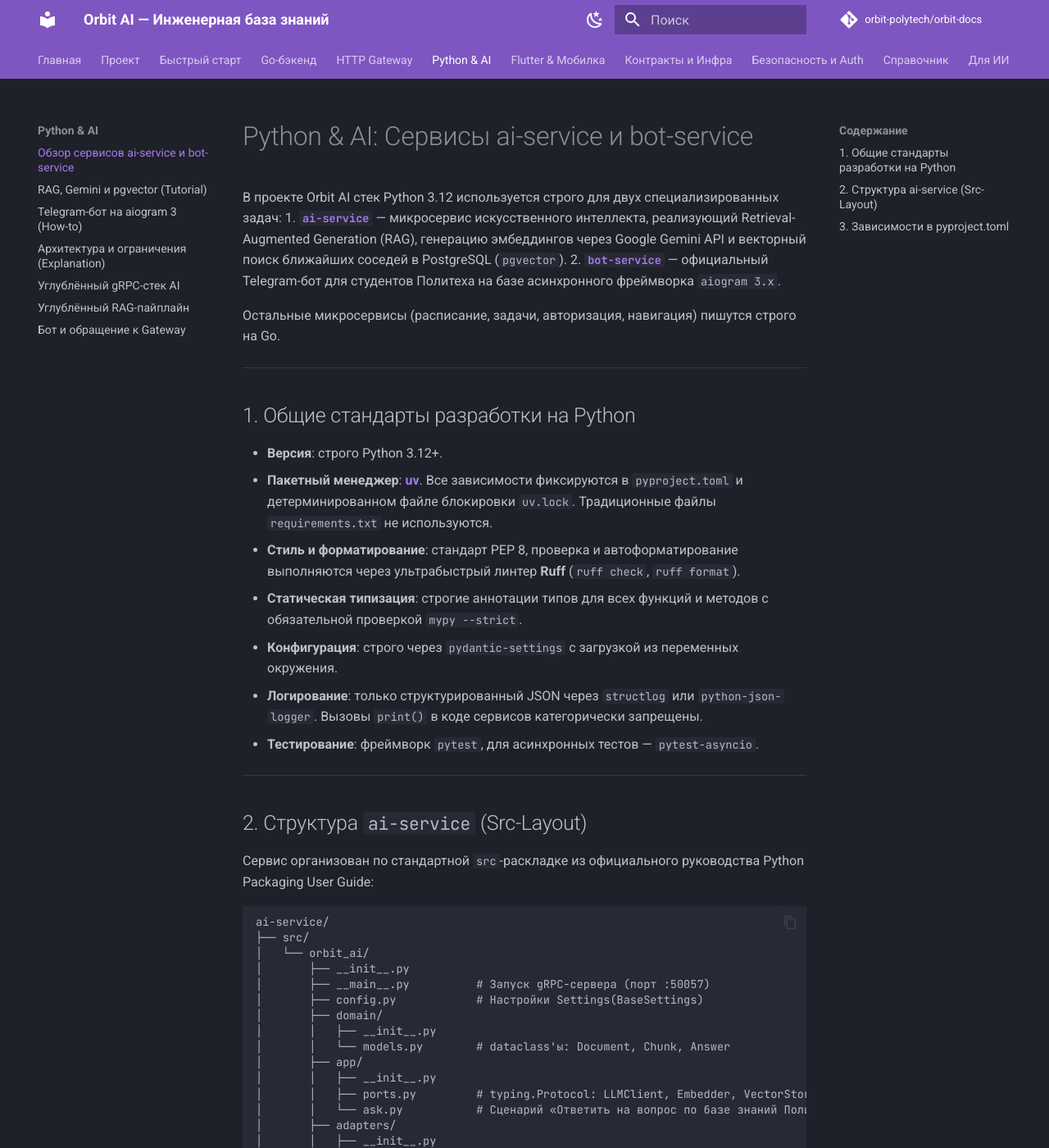
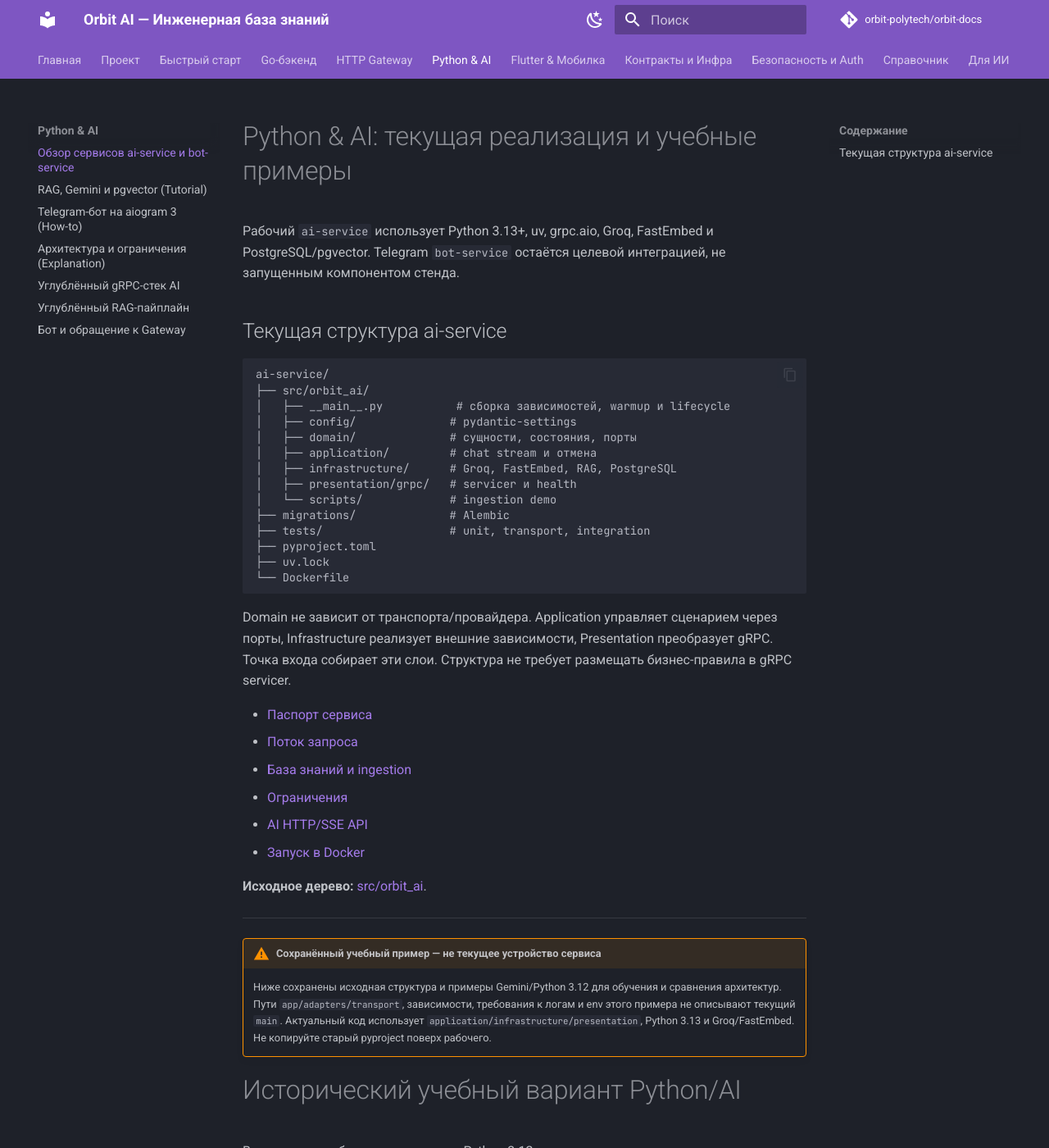
Before and after one commit to orbit-polytech/orbit-docs, an MkDocs documentation site: the page built from docs/python-ai/overview.md, in a window 1280 px wide and 1400 px high. Shown: the whole window at 82% size. Built offline with MkDocs 1.6.1 and Material for MkDocs 9.7.7, drawn with Linux system fonts in a browser that asks for light colours; comment, search, counter and statistics services are not loaded; some of the changed text lies outside the part shown.

Commit message:
docs: update AI integration handbook (6/16)

````diff
--- a/docs/python-ai/overview.md
+++ b/docs/python-ai/overview.md
@@ -1,6 +1,45 @@
-# Python & AI: Сервисы ai-service и bot-service
+# Python & AI: текущая реализация и учебные примеры
 
-В проекте Orbit AI стек Python 3.12 используется строго для двух специализированных задач:
+Рабочий `ai-service` использует Python 3.13+, uv, grpc.aio, Groq, FastEmbed и PostgreSQL/pgvector. Telegram `bot-service` остаётся целевой интеграцией, не запущенным компонентом стенда.
+
+## Текущая структура ai-service
+
+```text
+ai-service/
+├── src/orbit_ai/
+│   ├── __main__.py           # сборка зависимостей, warmup и lifecycle
+│   ├── config/              # pydantic-settings
+│   ├── domain/              # сущности, состояния, порты
+│   ├── application/         # chat stream и отмена
+│   ├── infrastructure/      # Groq, FastEmbed, RAG, PostgreSQL
+│   ├── presentation/grpc/   # servicer и health
+│   └── scripts/             # ingestion demo
+├── migrations/              # Alembic
+├── tests/                   # unit, transport, integration
+├── pyproject.toml
+├── uv.lock
+└── Dockerfile
+```
+
+Domain не зависит от транспорта/провайдера. Application управляет сценарием через порты, Infrastructure реализует внешние зависимости, Presentation преобразует gRPC. Точка входа собирает эти слои. Структура не требует размещать бизнес-правила в gRPC servicer.
+
+- [Паспорт сервиса](../reference/services/ai.md)
+- [Поток запроса](request-flow.md)
+- [База знаний и ingestion](knowledge-ingestion.md)
+- [Ограничения](current-limitations.md)
+- [AI HTTP/SSE API](../gateway/ai-api.md)
+- [Запуск в Docker](../how-to/ai-local-stack.md)
+
+**Исходное дерево:** [src/orbit_ai](https://github.com/orbit-polytech/ai-service/tree/main/src/orbit_ai).
+
+---
+
+!!! warning "Сохранённый учебный пример — не текущее устройство сервиса"
+    Ниже сохранены исходная структура и примеры Gemini/Python 3.12 для обучения и сравнения архитектур. Пути `app/adapters/transport`, зависимости, требования к логам и env этого примера не описывают текущий `main`. Актуальный код использует `application/infrastructure/presentation`, Python 3.13 и Groq/FastEmbed. Не копируйте старый pyproject поверх рабочего.
+
+# Исторический учебный вариант Python/AI
+
+В исходном учебном варианте стек Python 3.12 рассматривался для двух специализированных задач:
 1. [**`ai-service`**](https://github.com/orbit-polytech/ai-service) — микросервис искусственного интеллекта, реализующий Retrieval-Augmented Generation (RAG), генерацию эмбеддингов через Google Gemini API и векторный поиск ближайших соседей в PostgreSQL (`pgvector`).
 2. [**`bot-service`**](https://github.com/orbit-polytech/bot-service) — официальный Telegram-бот для студентов Политеха на базе асинхронного фреймворка `aiogram 3.x`.
 
````
Also changed, not shown: docs/python-ai/rag-tutorial.md (+6 -3 lines).
